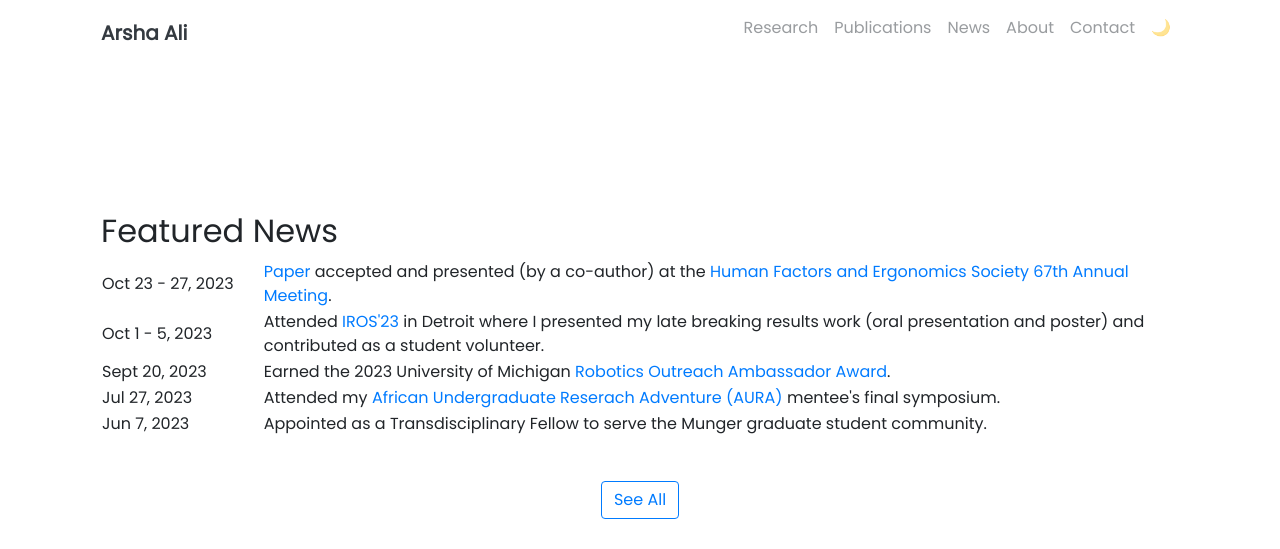
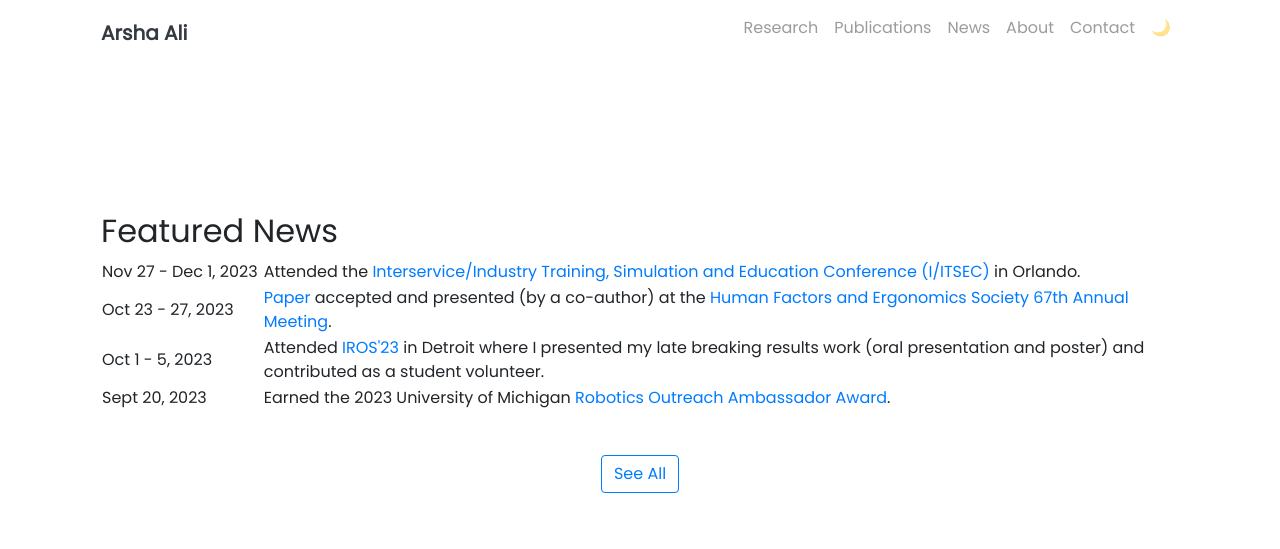
Before and after one commit to arshaali/arshaali.github.io, a Jekyll site: the page built from pages/index.md, in a window 1280 px wide and 900 px high, scrolled down 628 px, cut to the strip 0-549 px from the top of the window. Built offline with Jekyll 4.4.1, drawn with Linux system fonts in a browser that asks for light colours; nearby versions of some CDN libraries.

Commit message:
Update landing.html

```diff
--- a/_includes/landing.html
+++ b/_includes/landing.html
@@ -38,6 +38,10 @@
       </colgroup>
       <!-- Put <thead>, <tbody>, and <tr>'s here! -->
       <tr>
+        <td>Nov 27 - Dec 1, 2023</td>
+        <td> Attended the <a href="https://www.iitsec.org/">Interservice/Industry Training, Simulation and Education Conference (I/ITSEC)</a> in Orlando.</td>
+      </tr>
+      <tr>
         <td>Oct 23 - 27, 2023</td>
         <td> <a href="https://deepblue.lib.umich.edu/bitstream/handle/2027.42/177382/Esterwood%20et%20al.%20HFES_2023.pdf?sequence=1">Paper</a> accepted and presented (by a co-author) at the <a href="https://www.hfes.org/Events/International-Annual-Meeting">Human Factors and Ergonomics Society 67th Annual Meeting</a>.</td>
       </tr>
@@ -48,14 +52,6 @@
       <tr>
         <td>Sept 20, 2023</td>
         <td> Earned the 2023 University of Michigan <a href="https://robotics.umich.edu/2023/celebrating-the-robotics-outreach-ambassadors-of-2023/">Robotics Outreach Ambassador Award</a>.</td>
-      </tr>
-      <tr>
-        <td>Jul 27, 2023</td>
-        <td>Attended my <a href="https://aura.engin.umich.edu/">African Undergraduate Reserach Adventure (AURA)</a> mentee's final symposium.</td>
-      </tr>
-      <tr>
-        <td>Jun 7, 2023</td>
-        <td>Appointed as a Transdisciplinary Fellow to serve the Munger graduate student community.</td>
       </tr>
 
 
```
